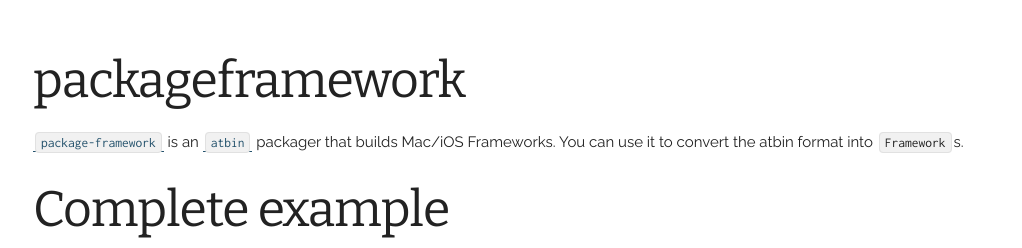
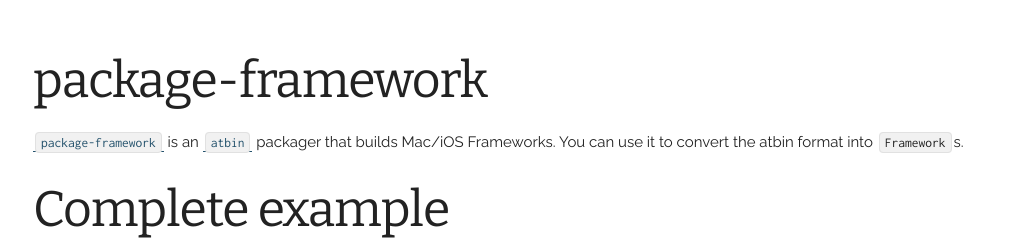
Before and after one commit to AnarchyTools/anarchytools.github.io, a Jekyll site: the page built from docs/package-framework.md, in a window 1280 px wide. Shown: the top 248 px of the page, without its empty margins (127-1149 px from the left). Built offline with Jekyll 4.4.1, drawn with Linux system fonts in a browser that asks for light colours.

Commit message:
Update name to package-framework

```diff
--- a/docs/package-framework.md
+++ b/docs/package-framework.md
@@ -3,7 +3,7 @@ layout: documentation
 tags: docs
 ---
 
-# packageframework
+# package-framework
 
 [`package-framework`](https://github.com/AnarchyTools/package-framework) is an [`atbin`](atbin.html) packager that builds Mac/iOS Frameworks.  You can use it to convert the atbin format into `Framework`s.
 
```
